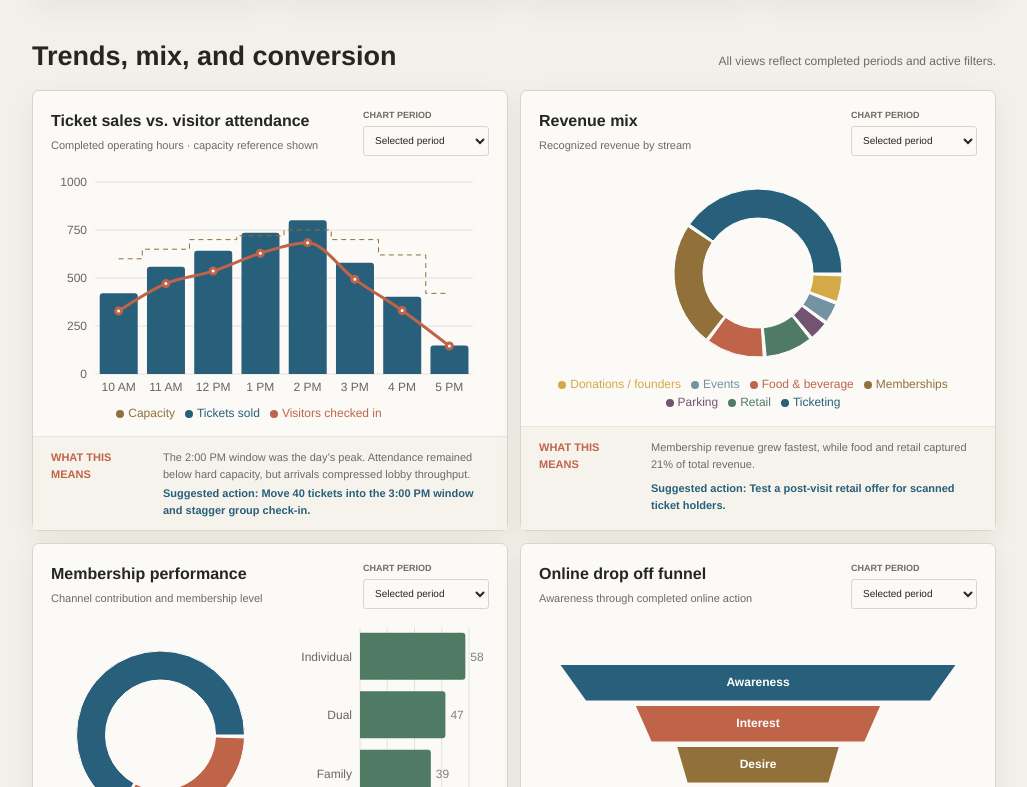
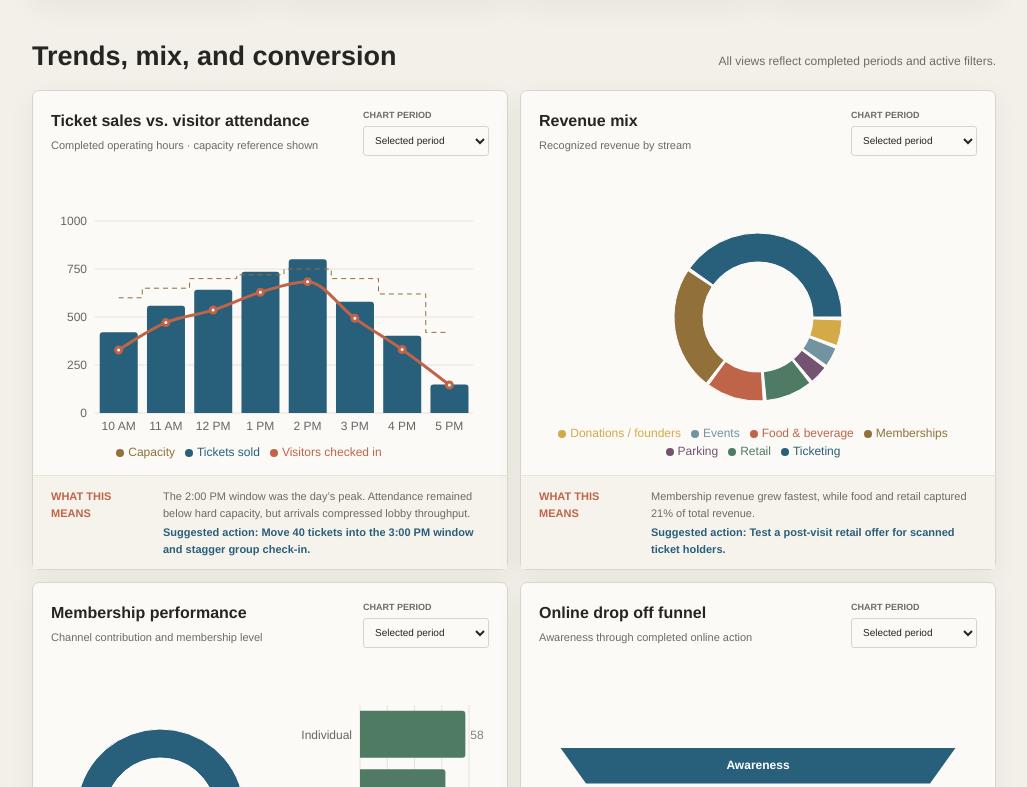
Before and after one commit to michaelbodellslalom/lucas-museum-dashboard, a React (Vite) app: page / in a window 1280 px wide. Shown: the part 813-1600 px from the top of the page, without its empty margins (252-1279 px from the left). Built offline with nearby package versions, Linux system fonts and the light colour scheme.

Commit message:
Update styling and executive overview page

```diff
--- a/src/index.css
+++ b/src/index.css
@@ -137,6 +137,7 @@ h1, h2, h3 { letter-spacing: 0; }
 .chart-view-filter span { color: var(--muted); font-size: 9px; font-weight: 700; text-transform: uppercase; }
 .chart-view-filter select { min-width: 126px; height: 30px; padding: 0 7px; border: 1px solid var(--line); border-radius: 3px; background: var(--paper); color: var(--ink); font-size: 10px; cursor: pointer; }
 .chart-frame { width: 100%; min-width: 0; }.recharts-surface:focus { outline: none; }
+.executive-paired-card > .chart-frame, .executive-paired-card > .membership-chart, .executive-paired-card > .funnel-chart { height: 260px !important; min-height: 0; }
 .insight { min-height: 82px; margin: 10px -18px -18px; padding: 12px 18px; border-top: 1px solid var(--line-soft); background: #f6f3ed; display: grid; grid-template-columns: 102px 1fr; gap: 3px 10px; flex: 1; font-size: 11px; line-height: 1.5; }
 .insight > strong { color: var(--terracotta); text-transform: uppercase; }.insight > span { color: var(--muted); }.insight > b { grid-column: 2; color: var(--blue); font-size: 11px; }
 .membership-chart { display: grid; grid-template-columns: minmax(0, 1fr) minmax(0, 1fr); }
@@ -195,6 +196,7 @@ tbody th { min-width: 120px; font-size: 12px; } td:last-child { min-width: 200px
 .privacy-note { align-items: center; }.privacy-note p { flex: 1; margin: 0; }.page-loading { min-height: 70vh; display: grid; place-items: center; color: var(--muted); font-size: 14px; }
 
 @media (min-width: 1350px) { .chart-grid { grid-template-columns: repeat(3, minmax(0, 1fr)); }.chart-wide { grid-column: span 2; } }
+@media (min-width: 1051px) { .executive-paired-card > .card-heading { min-height: 86px; } }
 @media (max-width: 1180px) {
   .filter-bar, .page { padding-inline: 22px; }
   .mini-metric-grid { grid-template-columns: repeat(3, 1fr); }
--- a/src/pages/ExecutiveOverview.tsx
+++ b/src/pages/ExecutiveOverview.tsx
@@ -23,16 +23,16 @@ export function ExecutiveOverview({ data, state, onRetry }: { data: DashboardDat
       {data && state === 'loaded' && <section aria-labelledby="visual-title">
         <div className="section-heading"><div><h2 id="visual-title">Trends, mix, and conversion</h2></div><p>All views reflect completed periods and active filters.</p></div>
         <div className="chart-grid">
-          <ChartCard className="chart-wide" title="Ticket sales vs. visitor attendance" subtitle="Completed operating hours · capacity reference shown" insight="The 2:00 PM window was the day’s peak. Attendance remained below hard capacity, but arrivals compressed lobby throughput." action="Move 40 tickets into the 3:00 PM window and stagger group check-in.">
+          <ChartCard className="chart-wide executive-paired-card" title="Ticket sales vs. visitor attendance" subtitle="Completed operating hours · capacity reference shown" insight="The 2:00 PM window was the day’s peak. Attendance remained below hard capacity, but arrivals compressed lobby throughput." action="Move 40 tickets into the 3:00 PM window and stagger group check-in.">
             <SalesAttendanceChart data={data.salesAttendance} />
           </ChartCard>
-          <ChartCard title="Revenue mix" subtitle="Recognized revenue by stream" badge="integration" insight="Membership revenue grew fastest, while food and retail captured 21% of total revenue." action="Test a post-visit retail offer for scanned ticket holders.">
+          <ChartCard className="executive-paired-card" title="Revenue mix" subtitle="Recognized revenue by stream" badge="integration" insight="Membership revenue grew fastest, while food and retail captured 21% of total revenue." action="Test a post-visit retail offer for scanned ticket holders.">
             <DonutChart data={data.revenueMix} label="Revenue mix across seven museum revenue streams" currency />
           </ChartCard>
-          <ChartCard className="chart-wide" title="Membership performance" subtitle="Channel contribution and membership level" insight="Online generated two-thirds of memberships, led by Individual and Dual levels." action="Keep onsite prompts focused on Family and Supporter upgrades.">
+          <ChartCard className="chart-wide executive-paired-card" title="Membership performance" subtitle="Channel contribution and membership level" insight="Online generated two-thirds of memberships, led by Individual and Dual levels." action="Keep onsite prompts focused on Family and Supporter upgrades.">
             <MembershipChart channels={data.membershipChannels} levels={data.membershipLevels} />
           </ChartCard>
-          <ChartCard title="Online drop off funnel" subtitle="Awareness through completed online action" insight="The largest audience loss occurs between awareness and interest, before visitors demonstrate active consideration." action="Strengthen campaign-to-landing-page continuity and test clearer next steps for high-intent visitors.">
+          <ChartCard className="executive-paired-card" title="Online drop off funnel" subtitle="Awareness through completed online action" insight="The largest audience loss occurs between awareness and interest, before visitors demonstrate active consideration." action="Strengthen campaign-to-landing-page continuity and test clearer next steps for high-intent visitors.">
             <FunnelChart data={data.funnel} />
           </ChartCard>
           <ChartCard className="chart-full" title="Ticket demand by visitor segment and price" subtitle="Aggregated ticket-holder mix and realized average price" insight="Adults represented 54% of attendance. Youth and student demand broadened reach while lowering realized ticket yield." action="Protect access pricing while testing family bundles in lower-demand windows.">
```
